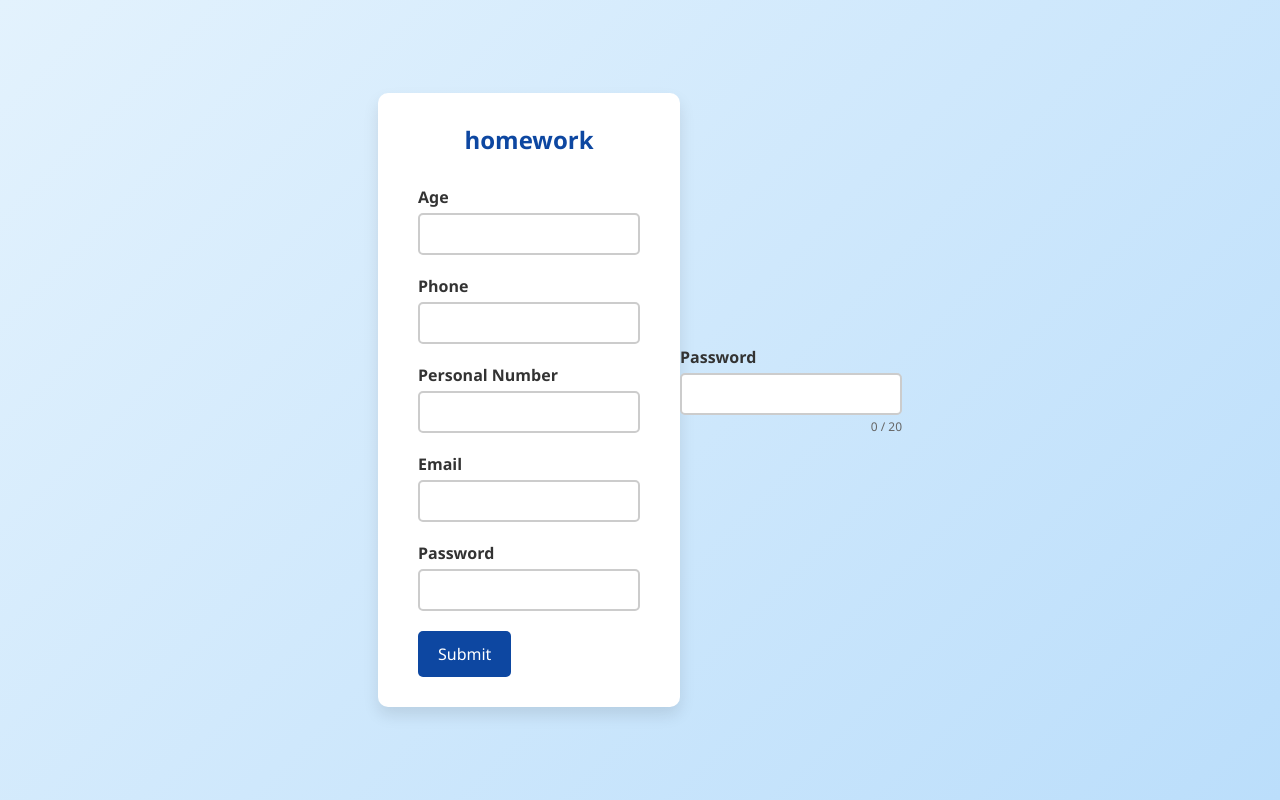
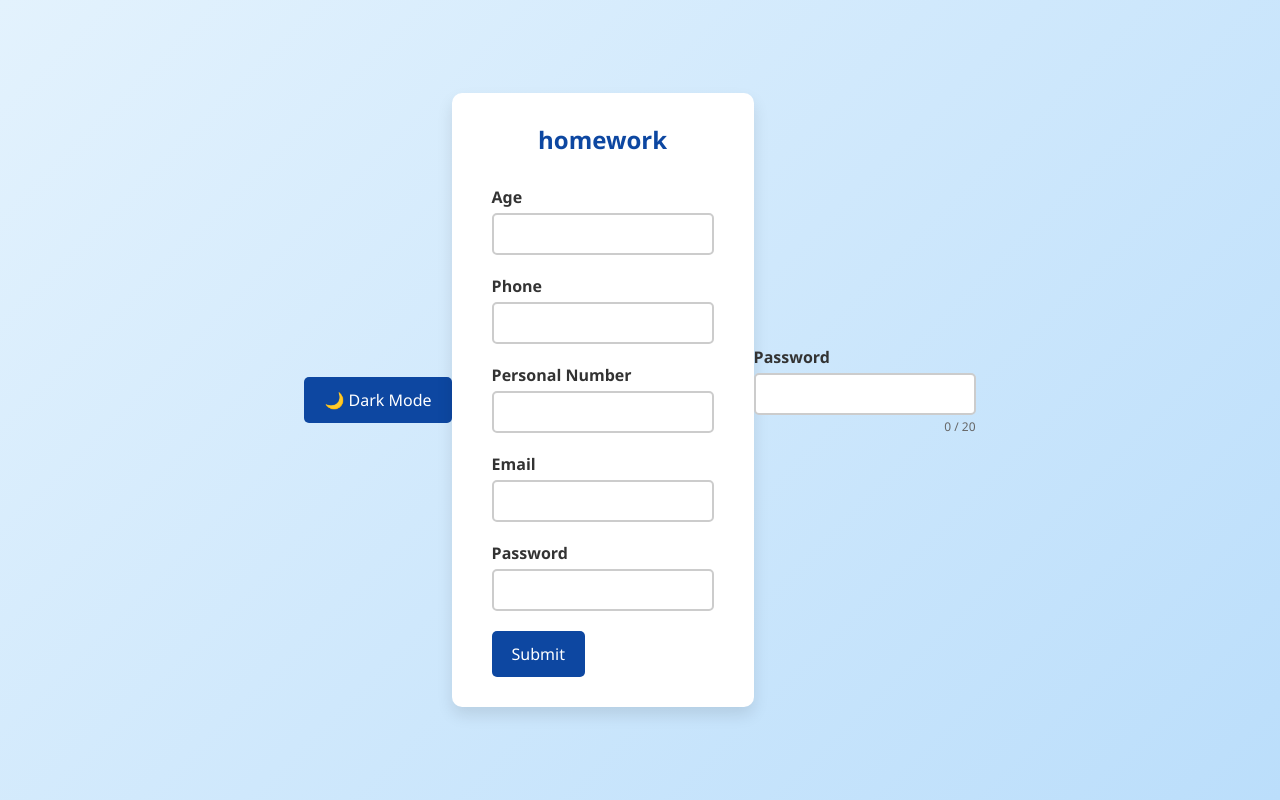
Before and after one commit to TakoSalakaia/congenial-fiesta, a plain HTML site: page index.html in a window 1280 px wide. Drawn offline with Linux system fonts and the light colour scheme.

Commit message:
Update index.html

```diff
--- a/index.html
+++ b/index.html
@@ -8,6 +8,8 @@
 		<link rel="stylesheet" href="style.css" />
 	</head>
 	<body>
+		<button id="toggle-theme" class="theme-toggle">🌙 Dark Mode</button>
+
 		<section>
 			<div class="container">
 				<h1>homework</h1>
```
